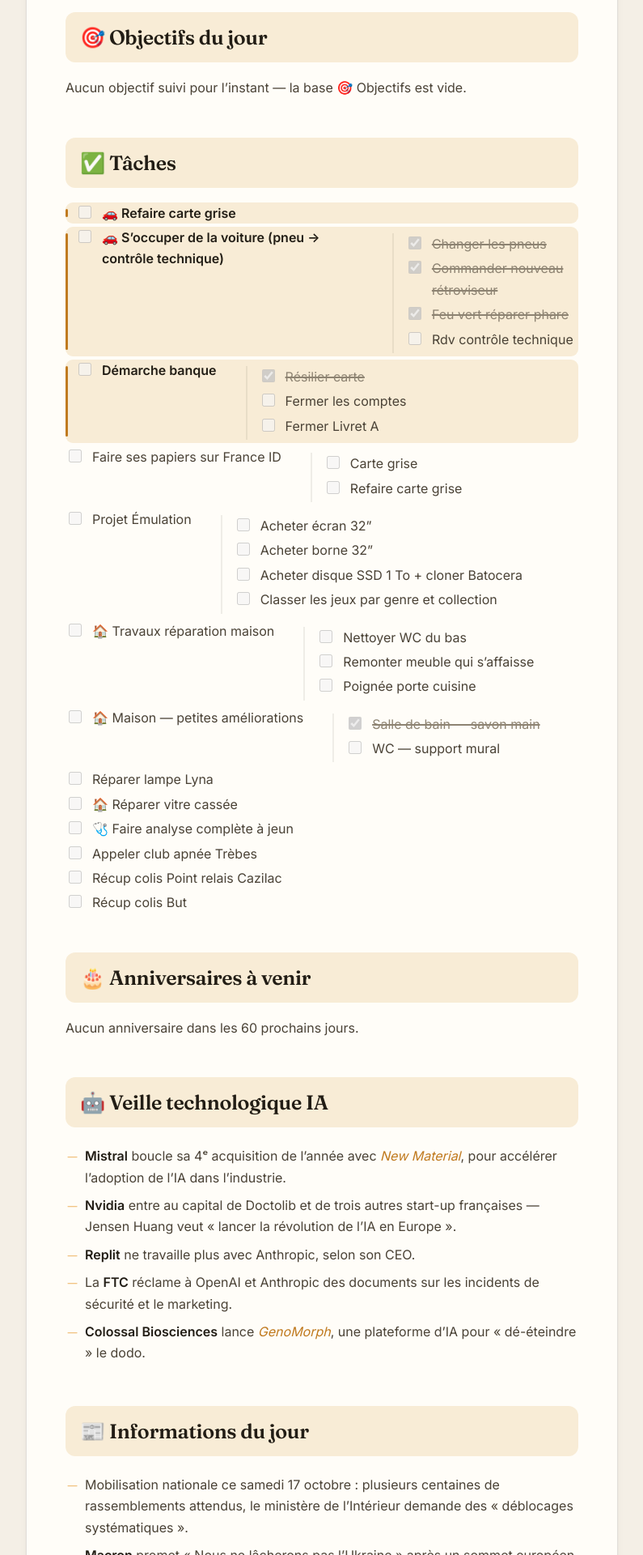
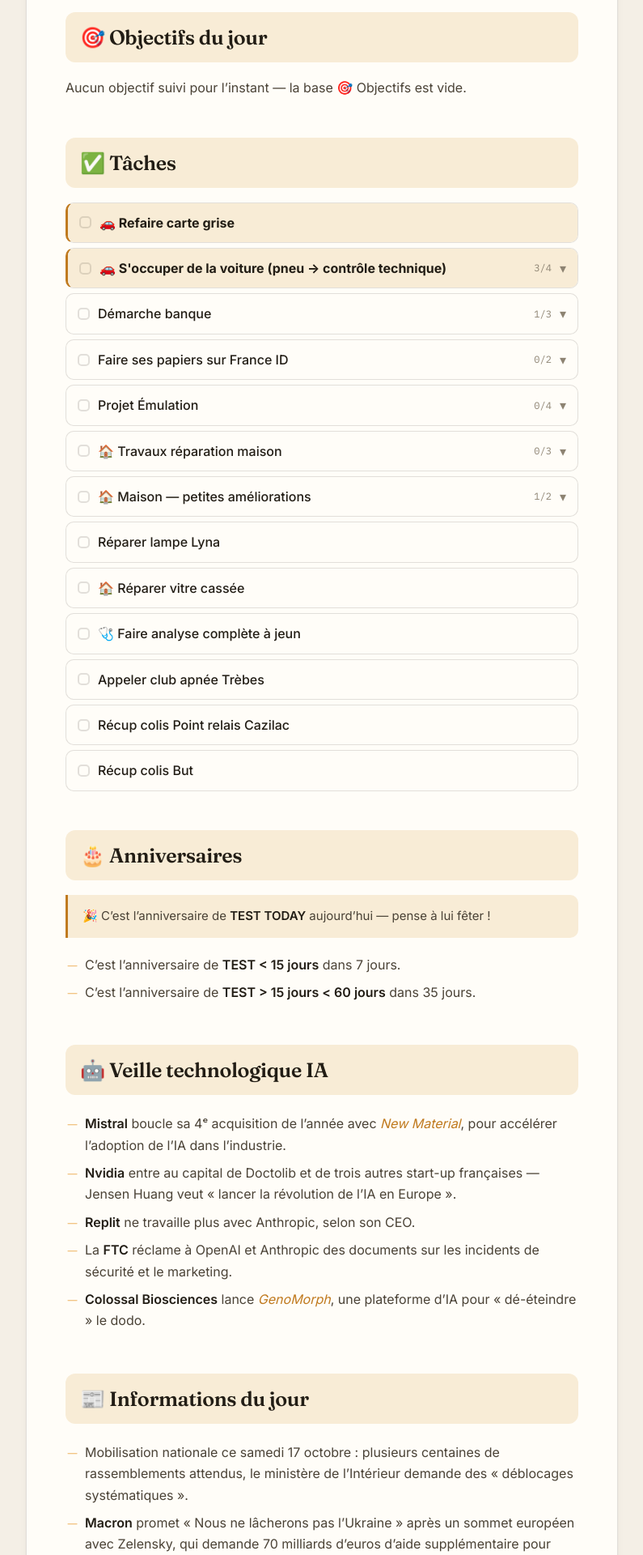
Before and after one commit to Geoffrey-Maillot/theon-rapports, a Jekyll site: the page built from _posts/2026-10-17-matin.md, in a window 1280 px wide. Shown: the part 1678-3598 px from the top of the page at 81% size, without its empty margins (242-1037 px from the left). Built offline with Jekyll 4.4.1, drawn with Linux system fonts in a browser that asks for light colours.

Commit message:
Tâches repliables (sous-tâches + notes) + anniversaires jour J/15j

```diff
--- a/_layouts/default.html
+++ b/_layouts/default.html
@@ -277,60 +277,36 @@
       font-family: var(--serif);
     }
 
-    /* Task lists (kramdown) */
-    article ul.task-list { list-style: none; padding: 0; }
-    article li.task-list-item { padding: 0; }
-    article li.task-list-item::before { content: none; }
-    article ul.task-list ul.task-list { margin: 8px 0 4px 26px; padding-left: 14px; border-left: 2px solid var(--line-soft); }
-    article .task-list-item {
-      position: relative;
-      display: flex;
-      align-items: flex-start;
-      gap: 10px;
-      padding: 7px 12px;
-      margin-bottom: 4px;
-      border-radius: 9px;
-      transition: background 0.12s ease;
+    /* Tasks (collapsible) */
+    .task { border: 1px solid var(--line); border-radius: 10px; margin-bottom: 6px; background: var(--surface); overflow: hidden; }
+    .task.imp { border-left: 3px solid var(--accent); }
+    .task-head {
+      display: flex; align-items: center; gap: 10px; width: 100%;
+      padding: 11px 14px; background: none; border: none; cursor: pointer;
+      font: inherit; color: var(--ink); text-align: left; margin: 0;
     }
-    article .task-list-item:hover { background: rgba(34,29,21,0.035); }
-    article .task-list-item-checkbox {
-      margin-top: 4px;
-      width: 16px; height: 16px;
-      accent-color: var(--accent);
-      flex-shrink: 0;
-      cursor: default;
-    }
-    /* important task = bold name */
-    article li.task-list-item:has(> strong) {
-      background: var(--accent-bg);
-      padding-left: 12px;
-    }
-    article li.task-list-item:has(> strong)::before {
-      content: "";
-      position: absolute;
-      left: 0; top: 8px; bottom: 8px;
-      width: 3px;
-      border-radius: 2px;
-      background: var(--accent);
-    }
-    article li.task-list-item del {
-      color: var(--muted);
-      text-decoration: line-through;
-      text-decoration-thickness: 1.5px;
-    }
-    /* date/rappel chips */
-    article .task-list-item code {
-      font-family: var(--mono);
-      font-size: 11.5px;
-      font-weight: 500;
-      letter-spacing: 0.01em;
-      background: var(--surface);
-      border: 1px solid var(--line);
-      color: var(--ink-soft);
-      padding: 2px 8px;
-      border-radius: 999px;
+    .task.imp .task-head { background: var(--accent-bg); }
+    .t-chk { width: 15px; height: 15px; border: 2px solid var(--line); border-radius: 5px; flex-shrink: 0; }
+    .t-name { flex: 1; font-weight: 500; }
+    .task.imp .t-name { font-weight: 700; }
+    .t-tags { display: inline-flex; gap: 6px; flex-shrink: 0; flex-wrap: wrap; justify-content: flex-end; }
+    .tag {
+      font-family: var(--mono); font-size: 11px; font-weight: 500;
+      padding: 2px 8px; border-radius: 999px;
+      background: var(--surface); border: 1px solid var(--line); color: var(--ink-soft);
       white-space: nowrap;
     }
+    .t-count { font-family: var(--mono); font-size: 12px; color: var(--muted); flex-shrink: 0; }
+    .t-chev { color: var(--muted); flex-shrink: 0; transition: transform 0.15s ease; }
+    .task.open .t-chev { transform: rotate(180deg); }
+    .task-body { display: none; padding: 2px 14px 12px 42px; border-top: 1px solid var(--line-soft); }
+    .task.open .task-body { display: block; }
+    .subtasks { list-style: none; padding: 0; margin: 10px 0 4px; }
+    .subtasks li { position: relative; padding: 3px 0 3px 22px; color: var(--ink-soft); }
+    .subtasks li::before { content: "—"; position: absolute; left: 2px; color: var(--accent-2); font-family: var(--serif); }
+    .subtasks li.done { color: var(--muted); text-decoration: line-through; text-decoration-thickness: 1.5px; }
+    .subtasks li.done::before { content: "✓"; color: var(--accent); }
+    .t-notes { color: var(--muted); font-size: 13.5px; font-style: italic; margin: 8px 0 0; }
 
     /* Weather */
     .weather {
--- a/_posts/2026-10-17-matin.md
+++ b/_posts/2026-10-17-matin.md
@@ -126,41 +126,106 @@ Aucun objectif suivi pour l'instant — la base 🎯 Objectifs est vide.
 
 ## ✅ Tâches
 
-- [ ] **🚗 Refaire carte grise**
-- [ ] **🚗 S'occuper de la voiture (pneu → contrôle technique)**
-  - [x] ~~Changer les pneus~~
-  - [x] ~~Commander nouveau rétroviseur~~
-  - [x] ~~Feu vert réparer phare~~
-  - [ ] Rdv contrôle technique
-- [ ] **Démarche banque**
-  - [x] ~~Résilier carte~~
-  - [ ] Fermer les comptes
-  - [ ] Fermer Livret A
-- [ ] Faire ses papiers sur France ID
-  - [ ] Carte grise
-  - [ ] Refaire carte grise
-- [ ] Projet Émulation
-  - [ ] Acheter écran 32"
-  - [ ] Acheter borne 32"
-  - [ ] Acheter disque SSD 1 To + cloner Batocera
-  - [ ] Classer les jeux par genre et collection
-- [ ] 🏠 Travaux réparation maison
-  - [ ] Nettoyer WC du bas
-  - [ ] Remonter meuble qui s'affaisse
-  - [ ] Poignée porte cuisine
-- [ ] 🏠 Maison — petites améliorations
-  - [x] ~~Salle de bain — savon main~~
-  - [ ] WC — support mural
-- [ ] Réparer lampe Lyna
-- [ ] 🏠 Réparer vitre cassée
-- [ ] 🩺 Faire analyse complète à jeun
-- [ ] Appeler club apnée Trèbes
-- [ ] Récup colis Point relais Cazilac
-- [ ] Récup colis But
+<div class="task imp">
+  <div class="task-head"><span class="t-chk"></span><span class="t-name">🚗 Refaire carte grise</span></div>
+</div>
 
-## 🎂 Anniversaires à venir
+<div class="task imp">
+  <button class="task-head" type="button"><span class="t-chk"></span><span class="t-name">🚗 S'occuper de la voiture (pneu → contrôle technique)</span><span class="t-count">3/4</span><span class="t-chev">▾</span></button>
+  <div class="task-body">
+    <ul class="subtasks">
+      <li class="done">Changer les pneus</li>
+      <li class="done">Commander nouveau rétroviseur</li>
+      <li class="done">Feu vert réparer phare</li>
+      <li>Rdv contrôle technique</li>
+    </ul>
+  </div>
+</div>
 
-Aucun anniversaire dans les 60 prochains jours.
+<div class="task">
+  <button class="task-head" type="button"><span class="t-chk"></span><span class="t-name">Démarche banque</span><span class="t-count">1/3</span><span class="t-chev">▾</span></button>
+  <div class="task-body">
+    <ul class="subtasks">
+      <li class="done">Résilier carte</li>
+      <li>Fermer les comptes</li>
+      <li>Fermer Livret A</li>
+    </ul>
+  </div>
+</div>
+
+<div class="task">
+  <button class="task-head" type="button"><span class="t-chk"></span><span class="t-name">Faire ses papiers sur France ID</span><span class="t-count">0/2</span><span class="t-chev">▾</span></button>
+  <div class="task-body">
+    <ul class="subtasks">
+      <li>Carte grise</li>
+      <li>Refaire carte grise</li>
+    </ul>
+  </div>
+</div>
+
+<div class="task">
+  <button class="task-head" type="button"><span class="t-chk"></span><span class="t-name">Projet Émulation</span><span class="t-count">0/4</span><span class="t-chev">▾</span></button>
+  <div class="task-body">
+    <ul class="subtasks">
+      <li>Acheter écran 32"</li>
+      <li>Acheter borne 32"</li>
+      <li>Acheter disque SSD 1 To + cloner Batocera</li>
+      <li>Classer les jeux par genre et collection</li>
+    </ul>
+  </div>
+</div>
+
+<div class="task">
+  <button class="task-head" type="button"><span class="t-chk"></span><span class="t-name">🏠 Travaux réparation maison</span><span class="t-count">0/3</span><span class="t-chev">▾</span></button>
+  <div class="task-body">
+    <ul class="subtasks">
+      <li>Nettoyer WC du bas</li>
+      <li>Remonter meuble qui s'affaisse</li>
+      <li>Poignée porte cuisine</li>
+    </ul>
+  </div>
+</div>
+
+<div class="task">
+  <button class="task-head" type="button"><span class="t-chk"></span><span class="t-name">🏠 Maison — petites améliorations</span><span class="t-count">1/2</span><span class="t-chev">▾</span></button>
+  <div class="task-body">
+    <ul class="subtasks">
+      <li class="done">Salle de bain — savon main</li>
+      <li>WC — support mural</li>
+    </ul>
+  </div>
+</div>
+
+<div class="task">
+  <div class="task-head"><span class="t-chk"></span><span class="t-name">Réparer lampe Lyna</span></div>
+</div>
+
+<div class="task">
+  <div class="task-head"><span class="t-chk"></span><span class="t-name">🏠 Réparer vitre cassée</span></div>
+</div>
+
+<div class="task">
+  <div class="task-head"><span class="t-chk"></span><span class="t-name">🩺 Faire analyse complète à jeun</span></div>
+</div>
+
+<div class="task">
+  <div class="task-head"><span class="t-chk"></span><span class="t-name">Appeler club apnée Trèbes</span></div>
+</div>
+
+<div class="task">
+  <div class="task-head"><span class="t-chk"></span><span class="t-name">Récup colis Point relais Cazilac</span></div>
+</div>
+
+<div class="task">
+  <div class="task-head"><span class="t-chk"></span><span class="t-name">Récup colis But</span></div>
+</div>
+
+## 🎂 Anniversaires
+
+> 🎉 C'est l'anniversaire de **TEST TODAY** aujourd'hui — pense à lui fêter !
+
+- C'est l'anniversaire de **TEST &lt; 15 jours** dans 7 jours.
+- C'est l'anniversaire de **TEST &gt; 15 jours &lt; 60 jours** dans 35 jours.
 
 ## 🤖 Veille technologique IA
 
```
Also changed, not shown: other parts of _layouts/default.html (+5 -0 lines).
